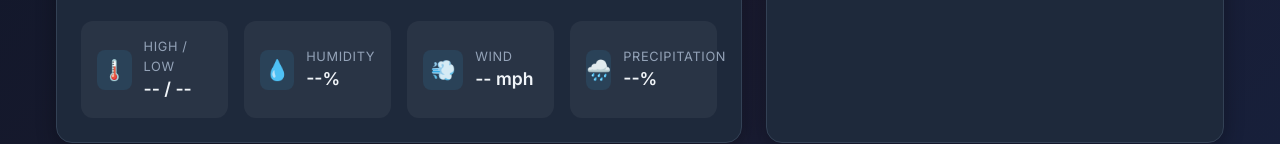
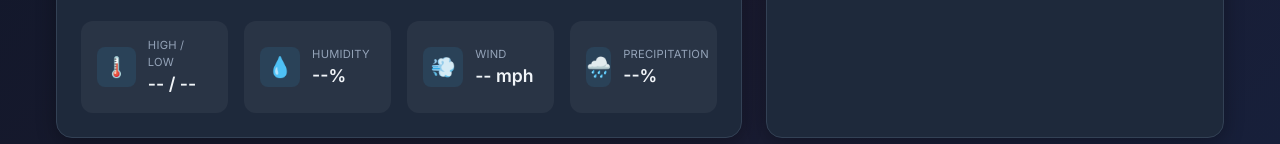
Before and after one commit to CoderNate62/stratus-update, a plain HTML site: page index.html in a window 1280 px wide. Shown: the part 400-544 px from the top of the page. Drawn offline with Linux system fonts and the light colour scheme.

Commit message:
UI Fix: Precipitation label overflow & README update

```diff
--- a/styles.css
+++ b/styles.css
@@ -736,10 +736,10 @@ main {
 }
 
 .detail-label {
-    font-size: 0.8rem;
+    font-size: 0.7rem;
     color: var(--color-text-secondary);
     text-transform: uppercase;
-    letter-spacing: 0.05em;
+    letter-spacing: 0.02em;
 }
 
 .detail-value {
```
Also changed, not shown: README.md, 1 other file.
